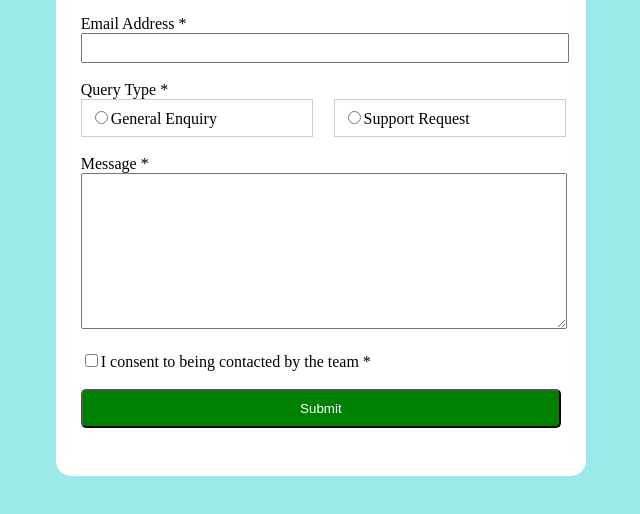
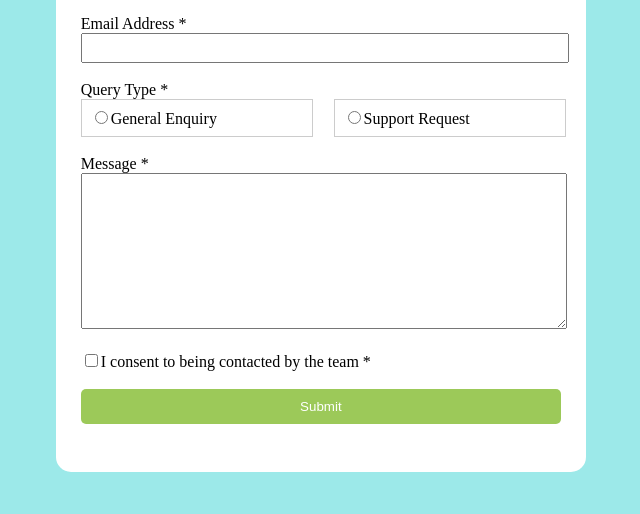
Before and after one commit to Sthefany001/Atv02_PWeb, a plain HTML site: page index.html in a window 1280 px wide. In both pictures the pointer is over the input "Submit". Shown: the part 256-770 px from the top of the page, without its empty margins (319-959 px from the left). Drawn offline with Linux system fonts and the light colour scheme.

Commit message:
segundo commit

```diff
--- a/css/estilo.css
+++ b/css/estilo.css
@@ -56,6 +56,19 @@ body{
     padding-bottom: 10px;
     margin-bottom: 5px;
     border-radius: 5px;
+    border: none;
+}
+
+#todo input[type=submit]:hover{
+    background-color: rgb(156, 201, 89);
+    color: white;
+    width: 95%;
+    padding-top: 10px;
+    padding-bottom: 10px;
+    margin-bottom: 5px;
+    border-radius: 5px;
+    border: none;
+    cursor: pointer;
 }
 
 textarea{
```
